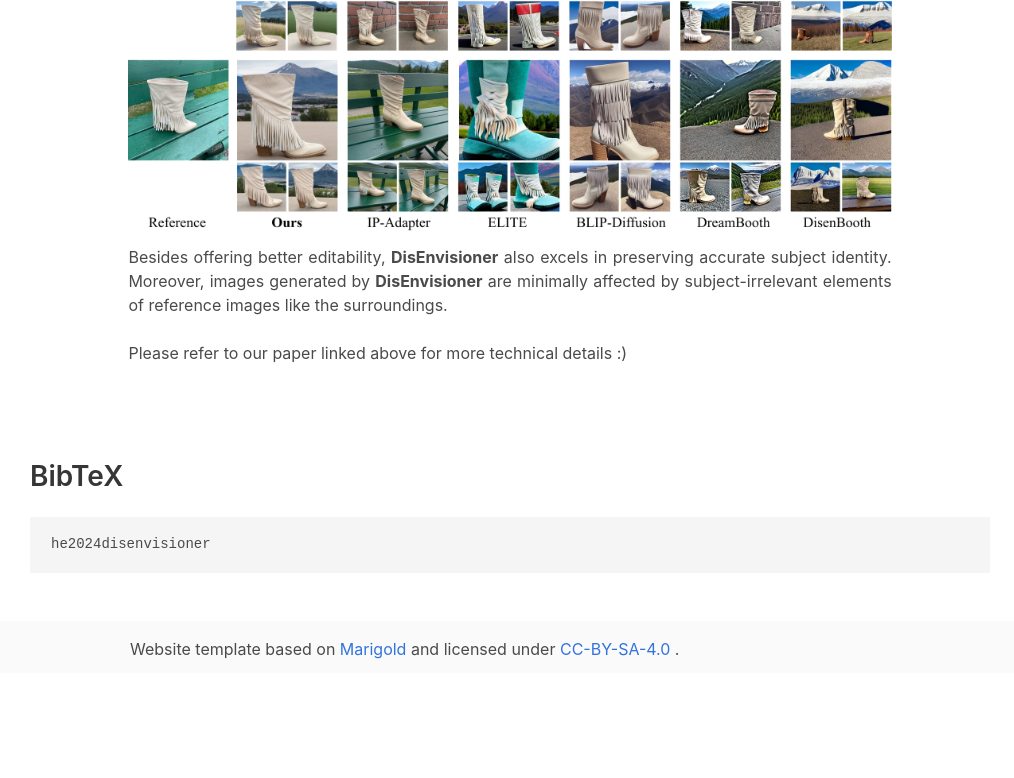
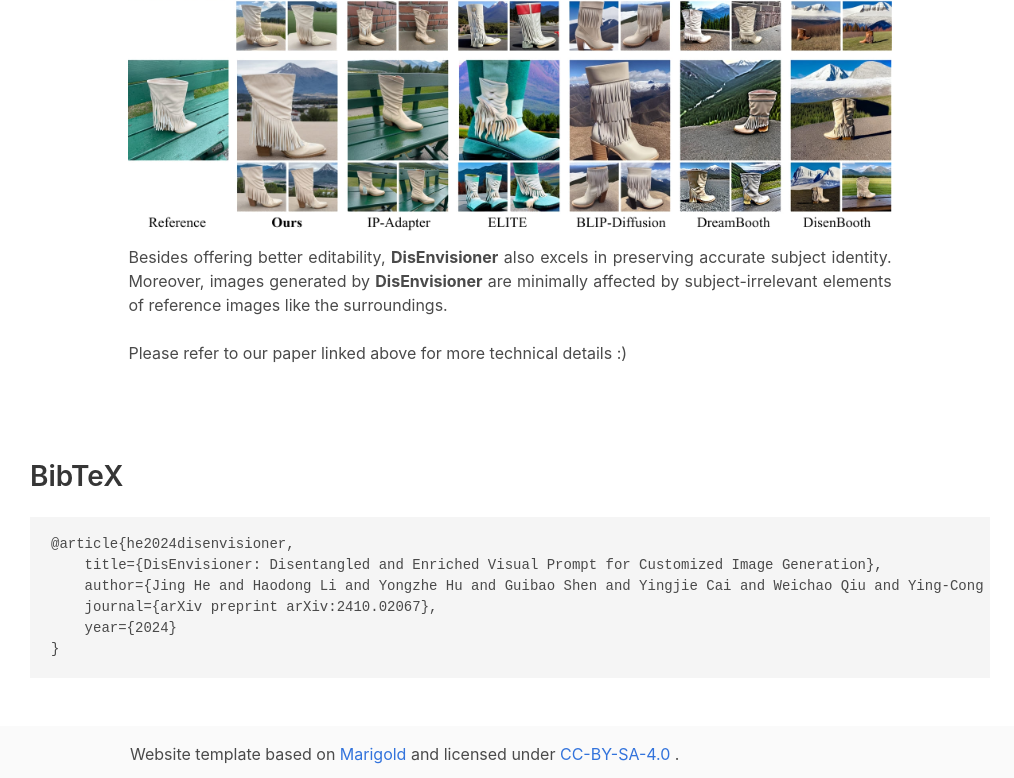
Before and after one commit to disenvisioner/disenvisioner.github.io, a plain HTML site: page index.html in a window 1280 px wide. Shown: the part 6264-7042 px from the top of the page, without its empty margins (130-1144 px from the left). Before the commit the page ends 6937 px from the top, so only its background shows below. Drawn offline with nearby package versions, Linux system fonts and the light colour scheme; some icons are missing; a web font is replaced by a local one.

Commit message:
add BibTeX

```diff
--- a/index.html
+++ b/index.html
@@ -289,7 +289,12 @@
 <section class="section" id="BibTeX">
   <div class="container is-max-desktop content">
     <h2 class="title">BibTeX</h2>
-    <pre class="selectable"><code>he2024disenvisioner
+    <pre class="selectable"><code>@article{he2024disenvisioner,
+    title={DisEnvisioner: Disentangled and Enriched Visual Prompt for Customized Image Generation},
+    author={Jing He and Haodong Li and Yongzhe Hu and Guibao Shen and Yingjie Cai and Weichao Qiu and Ying-Cong Chen},
+    journal={arXiv preprint arXiv:2410.02067},
+    year={2024}
+}
 </code></pre>
   </div>
 </section>
```
